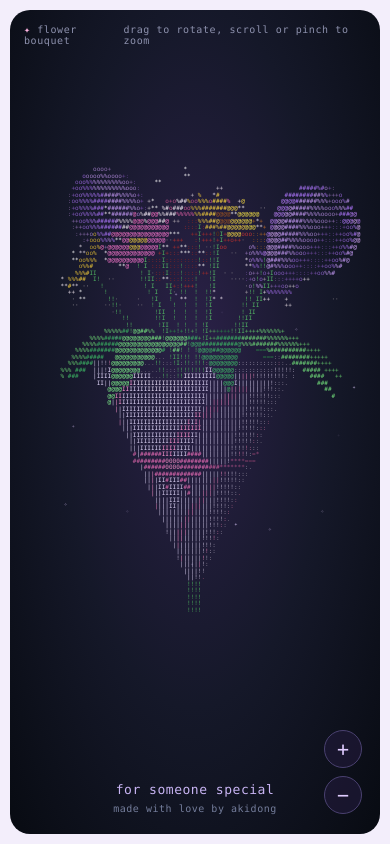
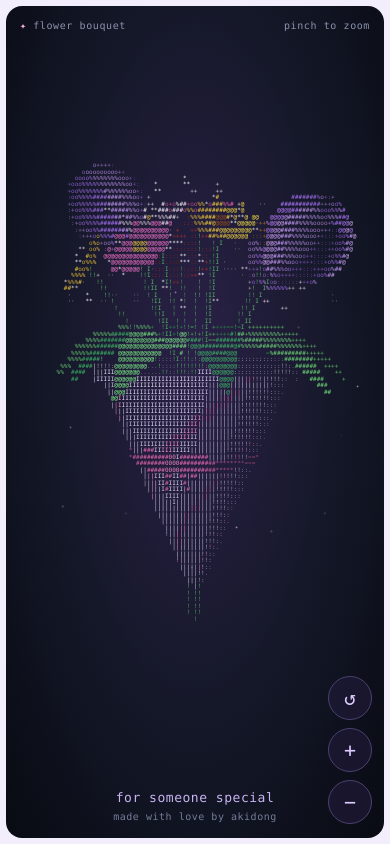
Before and after one commit to gunzaki/rarrrarara, a plain HTML site: page index.html in a window 390 px wide. Drawn offline with Linux system fonts and the light colour scheme; animation ran at ten frames a second.

Commit message:
lasmo k na yan

```diff
--- a/index.html
+++ b/index.html
@@ -6,7 +6,7 @@
       name="viewport"
       content="width=device-width,initial-scale=1,viewport-fit=cover"
     />
-    <title>A bouquet for someone special</title>
+    <title>bokey para sau lods las mo sakin e</title>
     <style>
       :root {
         --bg: #f3eefb;
@@ -33,8 +33,11 @@
         margin: 0;
         height: 100%;
         overflow: hidden;
+        overscroll-behavior: none;
+        -webkit-tap-highlight-color: transparent;
       }
       body {
+        height: 100dvh;
         background: var(--bg);
         display: grid;
         place-items: center;
@@ -43,6 +46,9 @@
       }
       .stage {
         position: relative;
+        touch-action: none;
+        -webkit-user-select: none;
+        user-select: none;
         width: min(100%, 1000px);
         height: 100%;
         border-radius: 20px;
@@ -125,12 +131,38 @@
         outline: 2px solid #ffb3e1;
         outline-offset: 2px;
       }
+      .short {
+        display: none;
+      }
       @media (max-width: 600px) {
+        body {
+          padding: 6px;
+        }
+        .stage {
+          border-radius: 16px;
+        }
         header {
           font-size: 10px;
           top: 14px;
           left: 14px;
           right: 14px;
+        }
+        .long {
+          display: none;
+        }
+        .short {
+          display: inline;
+        }
+        footer {
+          bottom: 16px;
+        }
+        .zoom {
+          right: 12px;
+          bottom: 14px;
+        }
+        .zoom button {
+          width: 44px;
+          height: 44px;
         }
       }
     </style>
@@ -140,15 +172,17 @@
       <canvas id="c"></canvas>
       <header>
         <span><b>✦</b> flower bouquet</span
-        ><span>drag to rotate, scroll or pinch to zoom</span>
+        ><span class="long">drag to rotate, scroll or pinch to zoom</span
+        ><span class="short">pinch to zoom</span>
       </header>
       <div class="zoom">
-        <button id="zi" aria-label="Zoom in">+</button
+        <button id="zr" aria-label="Reset view">↺</button
+        ><button id="zi" aria-label="Zoom in">+</button
         ><button id="zo" aria-label="Zoom out">−</button>
       </div>
       <footer>
         <span>for someone special</span>
-        <small>made with love by <a>akidong</a></small>
+        <small>made with love by akidong<a href="https://twitter.com/0x6f6f" target="_blank"></a></small>
       </footer>
     </div>
     <script>
@@ -574,15 +608,15 @@
           ib.fill(-1);
           for (let i = 0, o = 0; i < NP; i++, o += 8) {
             const x = DATA[o],
-              y = DATA[o + 1],
+              y = DATA[o + 1] - 0.15,
               z = DATA[o + 2],
               x1 = x * ca - z * sa,
               z1 = x * sa + z * ca,
               y2 = y * ct - z1 * st,
               z2 = y * st + z1 * ct,
-              f = 6 / (6 - z2);
+              f = 8 / (8 - z2);
             const px = cx + x1 * scale * zoom * f,
-              py = cy - (y2 - 0.15) * scale * zoom * f;
+              py = cy - y2 * scale * zoom * f;
             if (px < 0 || py < 0) continue;
             const col = (px / cw) | 0,
               row = (py / chh) | 0;
@@ -661,10 +695,7 @@
             return;
           }
           ang += (e.clientX - p[0]) * 0.01;
-          tiltBase = Math.max(
-            -0.1,
-            Math.min(0.5, tiltBase + (e.clientY - p[1]) * 0.004),
-          );
+          tiltBase += (e.clientY - p[1]) * 0.008;
           ptr.set(e.pointerId, [e.clientX, e.clientY]);
         });
         const end = (e) => {
@@ -690,6 +721,11 @@
         document.getElementById("zo").addEventListener("click", () => {
           zoomT = clampZ(zoomT / 1.25);
         });
+        document.getElementById("zr").addEventListener("click", () => {
+          tiltBase = 0.2;
+          zoomT = 1;
+          ang = 0;
+        });
         new ResizeObserver(resize).observe(cv);
         resize();
         requestAnimationFrame(frame);
```
